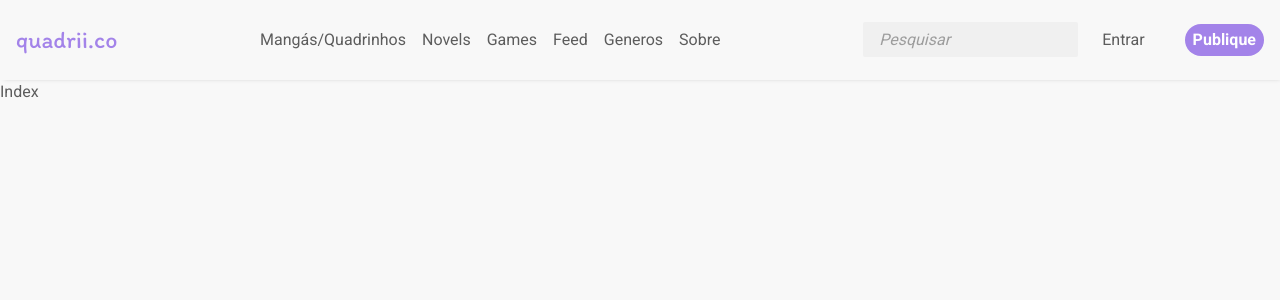
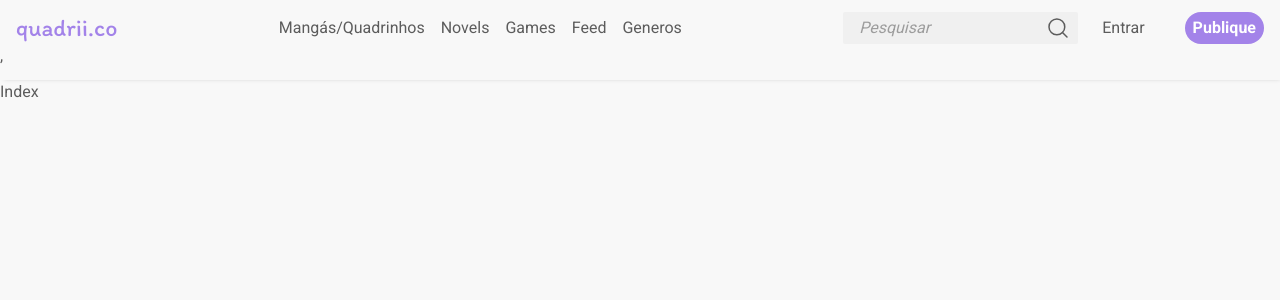
Before and after one commit to ChrisCoy/quadrii.co, a Next.js app: page / in a window 1280 px wide. Shown: the top 300 px of the page. Built offline with nearby package versions, Linux system fonts and the light colour scheme.

Commit message:
♻chore: finish header base

```diff
--- a/package.json
+++ b/package.json
@@ -19,7 +19,6 @@
     "eslint-config-next": "13.1.6",
     "next": "^13.2.1",
     "phosphor-react": "^1.4.1",
-    "prettier-plugin-tailwindcss": "^0.2.3",
     "react": "18.2.0",
     "react-dom": "18.2.0",
     "typescript": "4.9.5"
--- a/postcss.config.js
+++ b/postcss.config.js
@@ -1,8 +1,8 @@
 module.exports = {
-  plugins: {
-    tailwindcss: {},
-    autoprefixer: {},
-    //config to minify css only in production
-    ...(process.env.NODE_ENV === 'production' ? { cssnano: {} } : {})
-  },
-}
+	plugins: {
+		tailwindcss: {},
+		autoprefixer: {},
+		//config to minify css only in production
+		// ...(process.env.NODE_ENV === 'production' ? { cssnano: {} } : {})
+	},
+};
--- a/prettier.config.js
+++ b/prettier.config.js
@@ -5,5 +5,4 @@ module.exports = {
 	semi: true,
 	arrowParens: "avoid",
 	printWidth: 80,
-	plugins: [require("prettier-plugin-tailwindcss")],
 };
--- a/src/app/layout.tsx
+++ b/src/app/layout.tsx
@@ -1,5 +1,5 @@
 import { Header } from "@/components/layout/Header";
-import { Roboto } from "@next/font/google";
+import { Roboto } from "next/font/google";
 
 import "./../styles/global.css"
 
--- /dev/null
+++ b/src/components/layout/Header/components/SearchInput.tsx
@@ -0,0 +1,37 @@
+"use client";
+
+import { clsx as cx } from "clsx";
+import { MagnifyingGlass } from "phosphor-react";
+
+function SearchInput() {
+	return (
+		<label htmlFor="header-search-input" className="relative">
+			<input
+				type="text"
+				id="header-search-input"
+				className={cx(
+					"placeholder:italic",
+					"placeholder:text-gray-300",
+					"pl-4 pr-9 py-1",
+					"bg-gray-100/30",
+					"rounded-sm",
+					"w-full",
+					"[&:focus]:outline-purple-500",
+				)}
+				placeholder="Pesquisar"
+			/>
+			<button
+				type="submit"
+				className={cx(
+					"absolute-middle-y right-2 cursor-pointer",
+					"transition",
+					"hover:scale-110",
+				)}
+			>
+				<MagnifyingGlass size={24} />
+			</button>
+		</label>
+	);
+}
+
+export { SearchInput };
--- a/src/components/layout/Header/components/SearchInput/index.tsx
+++ /dev/null
@@ -1,24 +0,0 @@
-import { clsx as cx } from "clsx";
-
-function SearchInput() {
-	return (
-		<label
-			htmlFor="header-search-input"
-			className={cx("bg-gray-100/30", "px-4 py-2", "rounded-sm")}
-		>
-			<input
-				type="text"
-				id="header-search-input"
-				className={cx(
-					"bg-transparent",
-					"focus:outline-none",
-					"placeholder:italic",
-					"placeholder:text-gray-300",
-				)}
-				placeholder="Pesquisar"
-			/>
-		</label>
-	);
-}
-
-export { SearchInput };
--- a/src/components/layout/Header/index.tsx
+++ b/src/components/layout/Header/index.tsx
@@ -3,27 +3,33 @@ import { Container } from "../Container";
 import { Logo } from "../Logo";
 import { SearchInput } from "./components/SearchInput";
 
+function NavigatorLinks({ className = "" }) {
+	return (
+		<nav className={cx("flex gap-4 [&>a:hover]:opacity-50", className)}>
+			<a href="">Mangás/Quadrinhos</a>
+			<a href="">Novels</a>
+			<a href="">Games</a>
+			<a href="">Feed</a>
+			<a href="">Generos</a>
+		</nav>
+	);
+}
+
 function Header() {
 	return (
-		<div className="h-20 shadow-[2px_0px_5px_-2px_rgba(0,0,0,0.3)]">
-			<Container className="flex h-20 items-center justify-between gap-4">
+		<header
+			className={cx(
+				"flex flex-col justify-around relative py-3 shadow-[2px_0px_5px_-2px_rgba(0,0,0,0.3)]",
+			)}
+		>
+			<Container className={cx("gap-4  flex justify-between items-center")}>
 				<Logo />
-				<nav className="flex gap-4">
-					<a href="">Mangás/Quadrinhos</a>
-					<a href="">Novels</a>
-					<a href="">Games</a>
-					<a href="">Feed</a>
-					<a href="">Generos</a>
-					<a href="">Sobre </a>
-				</nav>
-
-				<div className="flex items-center gap-4">
+				<NavigatorLinks className={cx("max-lg:hidden")} />
+				<div className={cx("flex items-center gap-4")}>
 					<form>
 						<SearchInput />
 					</form>
-					<button className="mr-4 p-1 px-2 hover:opacity-50">
-						Entrar
-					</button>
+					<button className="mr-4 p-1 px-2 hover:opacity-50">Entrar</button>
 					<button
 						className={cx(
 							"rounded-full",
@@ -37,7 +43,15 @@ function Header() {
 					</button>
 				</div>
 			</Container>
-		</div>
+			,
+			<NavigatorLinks
+				className={cx(
+					"lg:hidden w-full justify-center",
+					"mt-3 py-2 border-t-2 border-gray-100/30",
+					"overflow-auto min-w-20 px-4",
+				)}
+			/>
+		</header>
 	);
 }
 
--- a/src/components/layout/Logo/index.tsx
+++ b/src/components/layout/Logo/index.tsx
@@ -1,4 +1,4 @@
-import { Itim } from "@next/font/google";
+import { Itim } from "next/font/google";
 
 const itim = Itim({ subsets: ["latin"], weight: ["400"] });
 
@@ -11,7 +11,8 @@ function Logo({ className = "" }: LogoProps) {
 		<div
 			className={`select-none text-2xl text-purple-500 ${className} ${itim.className}`}
 		>
-			quadrii.co
+			<span className="max-sm:hidden">quadrii.co</span>
+			<span className="sm:hidden">q</span>
 		</div>
 	);
 }
--- a/tailwind.config.js
+++ b/tailwind.config.js
@@ -56,8 +56,7 @@ module.exports = {
 			},
 			"effect-2": {
 				"0%, 100%": {
-					transform:
-						"scale(0.7) translate(100%, -100%) rotate(-50deg)",
+					transform: "scale(0.7) translate(100%, -100%) rotate(-50deg)",
 				},
 				"50%": {
 					transform: "translate(50%, -50%) scale(1.2) rotate(-20deg)",
@@ -70,5 +69,20 @@ module.exports = {
 			"effect-2": "effect-2 1.5s ease-in-out",
 		},
 	},
-	plugins: [require("tailwind-scrollbar")],
+	plugins: [
+		require("tailwind-scrollbar"),
+		({ addUtilities, addComponents }) => {
+			addUtilities({
+				".absolute-middle": {
+					"@apply absolute top-1/2 left-1/2 transform -translate-x-1/2 -translate-y-1/2": {},
+				},
+				".absolute-middle-y":{
+					"@apply absolute top-1/2 transform -translate-y-1/2": {},
+				},
+				".absolute-middle-x":{
+					"@apply absolute left-1/2 transform -translate-x-1/2": {},
+				}
+			});
+		},
+	],
 };
```
Also changed, not shown: src/styles/global.css (+0 -10 lines), 1 other file (tests, documents, lock files or other folders).
